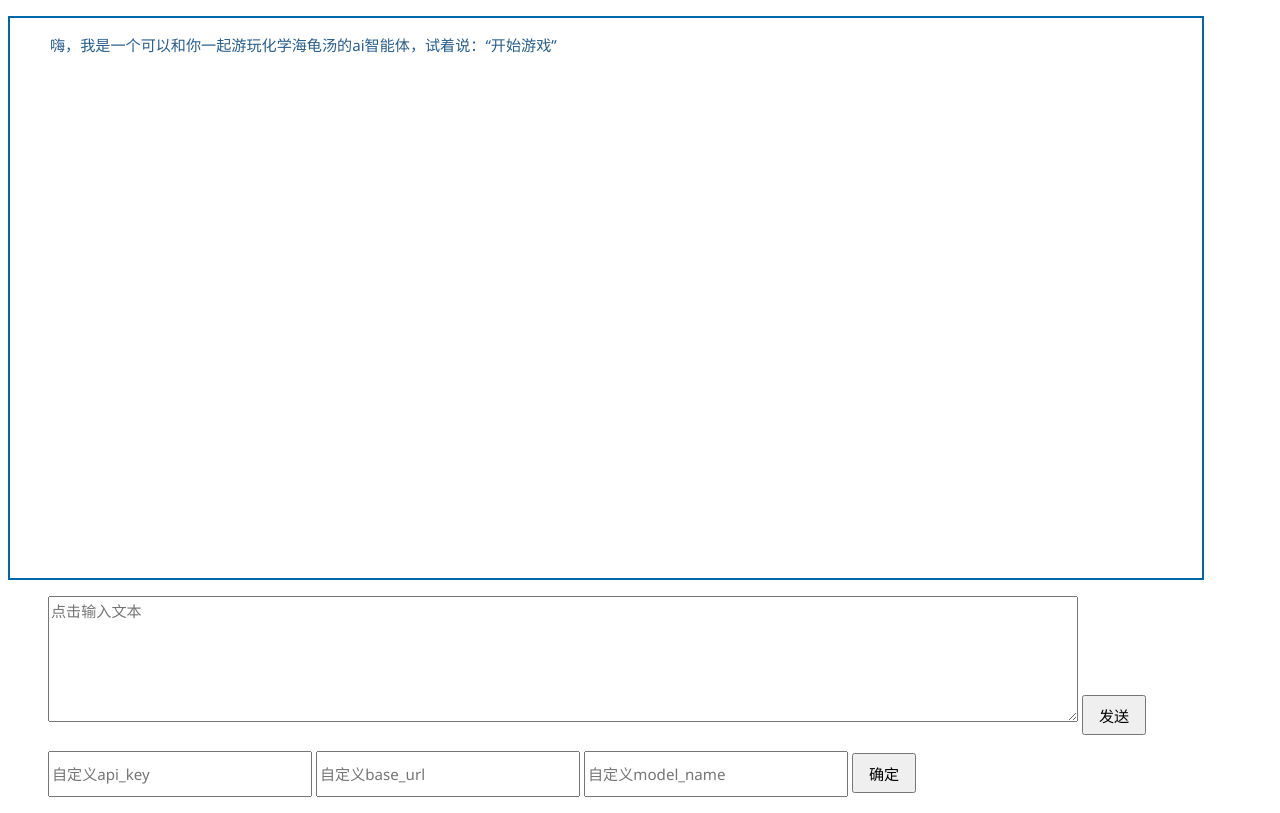
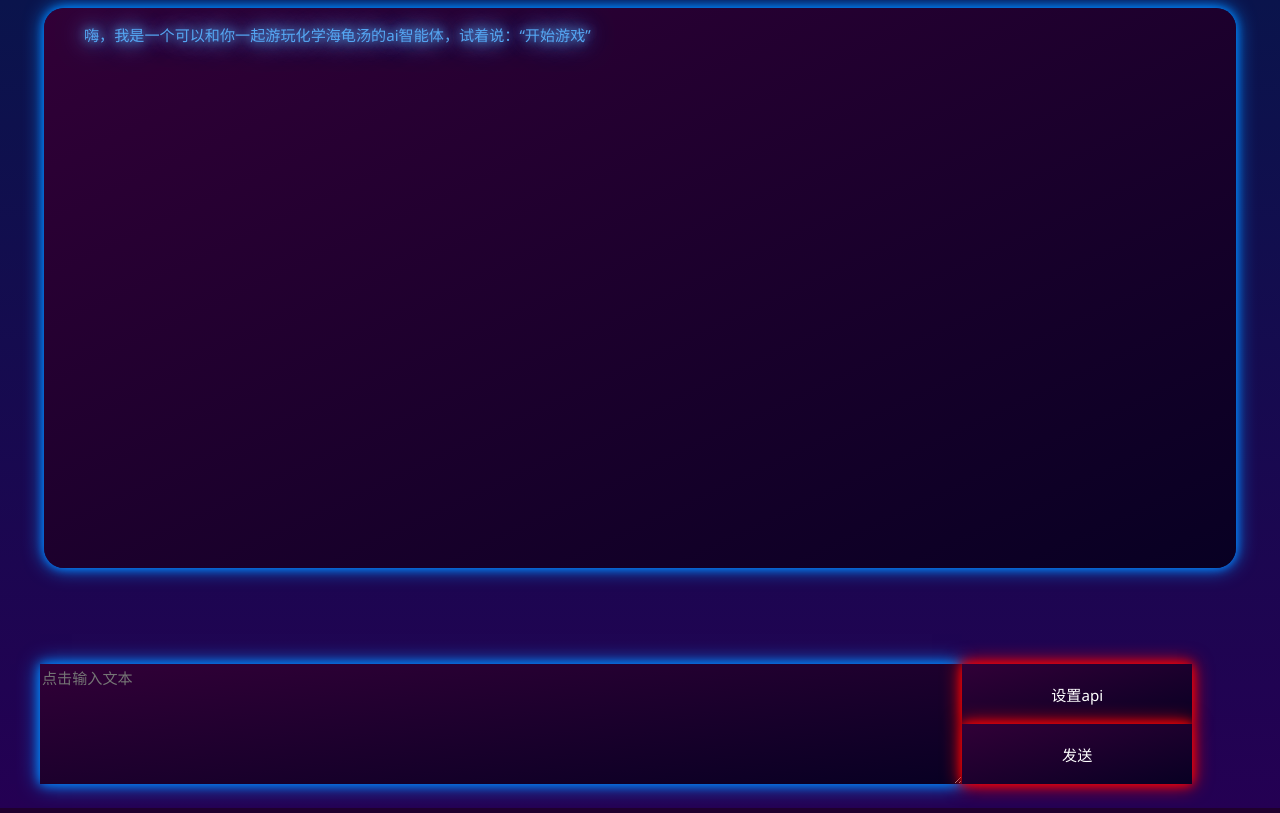
Before and after one commit to Frank8020151/chemist_try, a Flask app: page / in a window 1280 px wide. Run offline with Flask 3, Linux system fonts and the light colour scheme.

Commit message:
Add files via upload
change style

```diff
--- a/static/css/styles.css
+++ b/static/css/styles.css
@@ -1,14 +1,34 @@
+.body{
+    position: relative;
+    width: 100vw;
+    height: 100vh;
+    margin: 0;
+    background-image: linear-gradient(to bottom, #0a144c, #240053);
+}
+
 .scroll-box{
     width: 90vw;
     height: 70vh;
-    border: 2px solid #0066aa;
+    margin: 1vh auto auto;
+    border: none;
+    border-radius: 20px;
+    background-image: linear-gradient(to bottom right, #310037, #080023);
+    box-shadow: 0 0 10px #0088ff, 0 0 20px #0088ff;
     overflow-x: auto;
     overflow-y: auto;
+    transition: box-shadow 800ms;
+}
+.scroll-box:hover{
+    box-shadow: 0 0 10px #8a4cae, 0 0 20px #8a4cae, 0 0 30px #8a4cae;
 }
 
-#ipt{
-    width: 80vw;
-    height: 15vh;
+#api_key{
+    width: 20vw;
+    height: 5vh;
+    background-image: linear-gradient(to bottom right, #310037, #080023);
+    border: none;
+    box-shadow: 0 0 10px #ff0000, 0 0 20px #ff0000;
+    color: white;
     font-size: 4mm;
     font-family:
         "Segoe UI", "Microsoft YaHei",
@@ -16,11 +36,19 @@
         "Helvetica Neue", Helvetica, Arial,
         "Noto Sans", "WenQuanYi Micro Hei",
         sans-serif;
+    transition: box-shadow 800ms;
+}
+#api_key:focus{
+    box-shadow: 0 0 10px #4cae4c, 0 0 20px #4cae4c, 0 0 30px #4cae4c;
 }
 
-#api_key{
+#base_url{
     width: 20vw;
     height: 5vh;
+    background-image: linear-gradient(to bottom right, #310037, #080023);
+    border: none;
+    box-shadow: 0 0 10px #ff0000, 0 0 20px #ff0000;
+    color: white;
     font-size: 4mm;
     font-family:
         "Segoe UI", "Microsoft YaHei",
@@ -28,11 +56,19 @@
         "Helvetica Neue", Helvetica, Arial,
         "Noto Sans", "WenQuanYi Micro Hei",
         sans-serif;
+    transition: box-shadow 800ms;
+}
+#base_url:focus{
+    box-shadow: 0 0 10px #4cae4c, 0 0 20px #4cae4c, 0 0 30px #4cae4c;
 }
 
-#base_url{
+#model_name{
     width: 20vw;
     height: 5vh;
+    background-image: linear-gradient(to bottom right, #310037, #080023);
+    border: none;
+    box-shadow: 0 0 10px #ff0000, 0 0 20px #ff0000;
+    color: white;
     font-size: 4mm;
     font-family:
         "Segoe UI", "Microsoft YaHei",
@@ -40,11 +76,38 @@
         "Helvetica Neue", Helvetica, Arial,
         "Noto Sans", "WenQuanYi Micro Hei",
         sans-serif;
+    transition: box-shadow 800ms;
+}
+#model_name:focus{
+    box-shadow: 0 0 10px #4cae4c, 0 0 20px #4cae4c, 0 0 30px #4cae4c;
 }
 
-#model_name{
-    width: 20vw;
-    height: 5vh;
+#submitChange{
+    background-image: linear-gradient(to bottom right, #310037, #080023);
+    border: none;
+    box-shadow: 0 0 10px #0088ff, 0 0 20px #0088ff;
+}
+#submitChange:hover{
+    box-shadow: 0 0 10px #4cae4c, 0 0 20px #4cae4c, 0 0 30px #4cae4c;
+}
+
+#input-box{
+    position: absolute;
+    bottom: 1vh;
+    display: flex;
+    flex-direction: row;
+    width: 90vw;
+    height: 15vh;
+}
+
+#ipt{
+    display: flex;
+    flex: 4;
+    background-image: linear-gradient(to bottom right, #310037, #080023);
+    border: none;
+    box-shadow: 0 0 10px #0088ff, 0 0 20px #0088ff;
+    color: white;
+    min-width: 0;
     font-size: 4mm;
     font-family:
         "Segoe UI", "Microsoft YaHei",
@@ -52,11 +115,27 @@
         "Helvetica Neue", Helvetica, Arial,
         "Noto Sans", "WenQuanYi Micro Hei",
         sans-serif;
+    transition: box-shadow 800ms, flex 800ms;
+}
+#ipt:focus{
+    flex: 6;
+    box-shadow: 0 0 10px #4cae4c, 0 0 20px #4cae4c, 0 0 30px #4cae4c;
 }
 
-#post-button{
-    width: 5vw;
-    height: 5vh;
+#button-box{
+    display: flex;
+    flex: 1;
+    flex-direction: column;
+    margin: 0;
+    padding: 0;
+}
+
+#set_api_button{
+    flex: 1;
+    background-image: linear-gradient(to bottom right, #310037, #080023);
+    border: none;
+    box-shadow: 0 0 10px #ff0000, 0 0 20px #ff0000;
+    color: white;
     font-size: 4mm;
     font-family:
         "Segoe UI", "Microsoft YaHei",
@@ -64,11 +143,19 @@
         "Helvetica Neue", Helvetica, Arial,
         "Noto Sans", "WenQuanYi Micro Hei",
         sans-serif;
+    transition: box-shadow 800ms, flex 800ms ease-out;
+}
+#set_api_button:hover{
+    flex: 4;
+    box-shadow: 0 0 10px #4cae4c, 0 0 20px #4cae4c, 0 0 30px #4cae4c;
 }
 
-#submit{
-    width: 5vw;
-    height: 5vh;
+#post-button{
+    flex: 1;
+    background-image: linear-gradient(to bottom right, #310037, #080023);
+    border: none;
+    box-shadow: 0 0 10px #ff0000, 0 0 20px #ff0000;
+    color: white;
     font-size: 4mm;
     font-family:
         "Segoe UI", "Microsoft YaHei",
@@ -76,26 +163,54 @@
         "Helvetica Neue", Helvetica, Arial,
         "Noto Sans", "WenQuanYi Micro Hei",
         sans-serif;
+    transition: box-shadow 800ms, flex 800ms ease-out;
+}
+#post-button:hover{
+    flex: 4;
+    box-shadow: 0 0 10px #4cae4c, 0 0 20px #4cae4c, 0 0 30px #4cae4c;
 }
 
-.user-input{
+#submit{
+    width: 5vw;
+    height: 5vh;
+    background-image: linear-gradient(to bottom right, #310037, #080023);
+    border: none;
+    box-shadow: 0 0 10px #ff0000, 0 0 20px #ff0000;
+    color: white;
     font-size: 4mm;
-    color: #2b542c;
     font-family:
         "Segoe UI", "Microsoft YaHei",
         "PingFang SC", "Hiragino Sans GB",
         "Helvetica Neue", Helvetica, Arial,
         "Noto Sans", "WenQuanYi Micro Hei",
         sans-serif;
+    transition: box-shadow 800ms, flex 800ms ease-out;
+}
+#submit:hover{
+    flex: 4;
+    box-shadow: 0 0 10px #4cae4c, 0 0 20px #4cae4c, 0 0 30px #4cae4c;
 }
 
-.ai-output{
+.user-input{
     font-size: 4mm;
-    color: #285e8e;
+    color: #ffd700;
     font-family:
         "Segoe UI", "Microsoft YaHei",
         "PingFang SC", "Hiragino Sans GB",
         "Helvetica Neue", Helvetica, Arial,
         "Noto Sans", "WenQuanYi Micro Hei",
         sans-serif;
+    text-shadow: 0 0 5px #ffd700, 0 0 10px #ffd700, 0 0 15px #ffd700;
 }
+
+.ai-output{
+    font-size: 4mm;
+    color: #55a7f3;
+    font-family:
+        "Segoe UI", "Microsoft YaHei",
+        "PingFang SC", "Hiragino Sans GB",
+        "Helvetica Neue", Helvetica, Arial,
+        "Noto Sans", "WenQuanYi Micro Hei",
+        sans-serif;
+    text-shadow: 0 0 10px #55a7f3, 0 0 20px #55a7f3, 0 0 30px #55a7f3;
+}
--- a/templates/index.html
+++ b/templates/index.html
@@ -4,21 +4,28 @@
         <meta charset="utf-8">
         <title>化学海龟汤</title>
         <link href="../static/css/styles.css" rel="stylesheet">
+        <link href="../icon.png" rel="icon" type="image/png">
         <script src="../static/js/main.js"></script>
     </head>
-    <body>
+    <body class="body">
         <dir class="scroll-box" id="message-box">
             <p class="ai-output">嗨，我是一个可以和你一起游玩化学海龟汤的ai智能体，试着说：“开始游戏”</p>
         </dir>
-        <dir>
-            <textarea placeholder="点击输入文本" id="ipt"></textarea>
-            <button onclick="post_to_ai()" id="post-button">发送</button>
-        </dir>
-        <dir>
+
+
+        <dialog id="submitChange">
             <input type="password" id="api_key" placeholder="自定义api_key">
             <input type="url" id="base_url" placeholder="自定义base_url">
             <input id="model_name" placeholder="自定义model_name">
-            <button onclick="change_client()" id="submit">确定</button>
+            <button onclick="change_client(); this.parentNode.close()" id="submit">确定</button>
+        </dialog>
+
+        <dir id="input-box">
+            <textarea placeholder="点击输入文本" id="ipt"></textarea>
+            <dir id="button-box">
+                <button onclick="document.getElementById('submitChange').showModal()" id="set_api_button">设置api</button>
+                <button onclick="post_to_ai()" id="post-button">发送</button>
+            </dir>
         </dir>
     </body>
 </html>
```
Also changed, not shown: icon.png (added).
